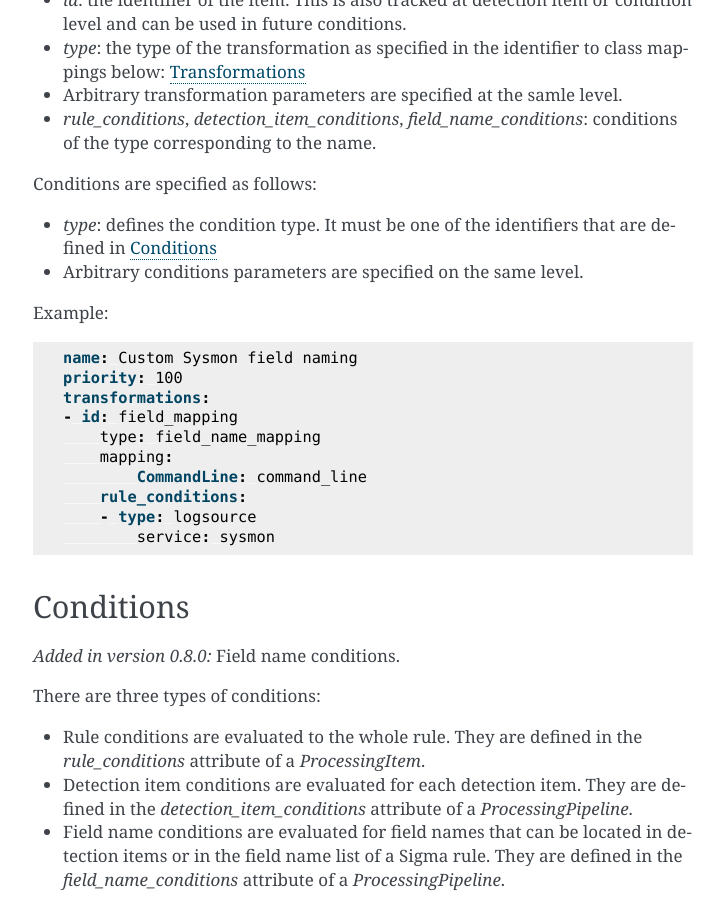
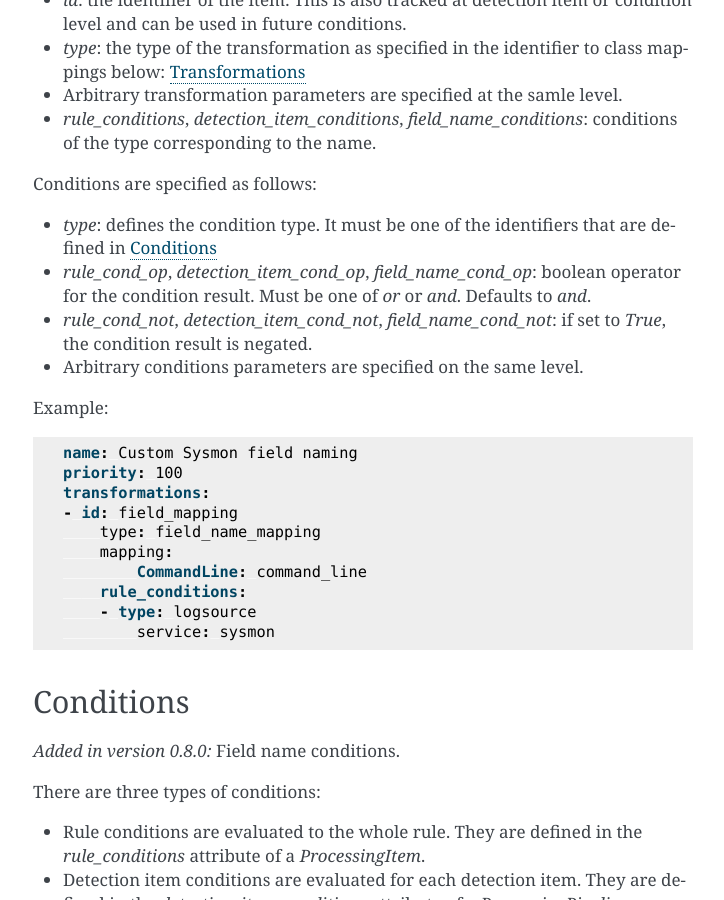
Before and after one commit to SigmaHQ/pySigma, a Sphinx documentation site: the page built from docs/Processing_Pipelines.rst, in a window 1280 px wide and 900 px high, scrolled down 1950 px. Shown: the whole window, without its empty margins (387-1111 px from the left). Built offline with Sphinx 7.4.7, drawn with Linux system fonts in a browser that asks for light colours.

Commit message:
Improved pipeline item condition documentation

```diff
--- a/docs/Processing_Pipelines.rst
+++ b/docs/Processing_Pipelines.rst
@@ -87,6 +87,10 @@ Conditions are specified as follows:
 
 * `type`: defines the condition type. It must be one of the identifiers that are defined in
   :ref:`conditions`
+* `rule_cond_op`, `detection_item_cond_op`, `field_name_cond_op`: boolean operator for the condition
+  result. Must be one of `or` or `and`. Defaults to `and`.
+* `rule_cond_not`, `detection_item_cond_not`, `field_name_cond_not`: if set to *True*, the condition
+  result is negated.
 * Arbitrary conditions parameters are specified on the same level.
 
 Example:
```
